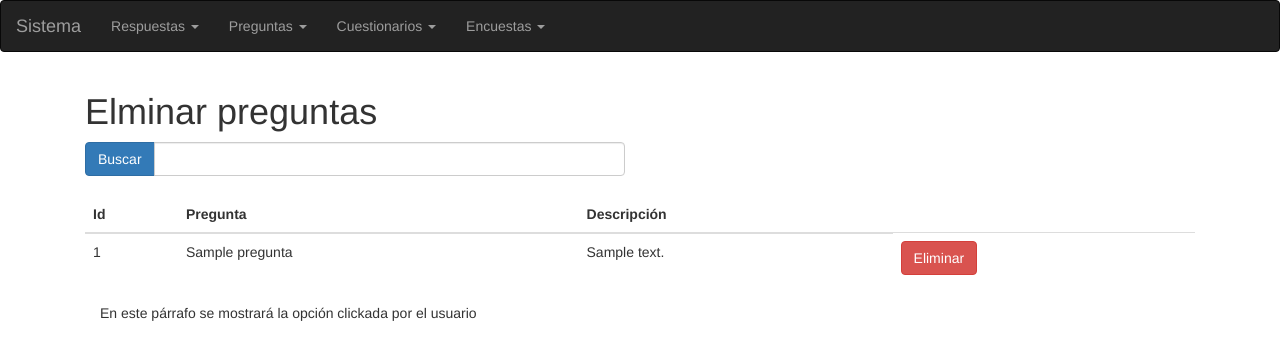
After one commit to elxris/uam-se-project, a CodeIgniter app: page /uam-se-project/pregunta/verPreguntas in a window 1280 px wide. The commit adds this page. Shown: the top 360 px of the page. Run offline with CodeIgniter, Linux system fonts and the light colour scheme; tables that the repository leaves empty hold one stand-in row (values such as "Sample post").

Commit message:
Avance S3
Desplegar resultados y preparando eliminar.

```diff
--- a/application/controllers/pregunta.php
+++ b/application/controllers/pregunta.php
@@ -26,5 +26,18 @@ class Pregunta extends CI_Controller {
 		$this->load->view('pregunta/AgregarPregunta');
                 $this->load->view('footer');
 	}
+	public function verPreguntas(){
+		$data['preguntas'] = $this->modelo_pregunta->obtenerPreguntas();
+        $this->load->view('headers');
+        $this->load->view('navbar');
+		$this->load->view('pregunta/eliminarPregunta',$data);
+        $this->load->view('footer');
+	}
+	public function eliminar(){
+        $this->load->view('headers');
+        $this->load->view('navbar');
+		$this->load->view('pregunta/eliminarPregunta');
+        $this->load->view('footer');
+	}
 
 }
--- a/application/models/modelo_pregunta.php
+++ b/application/models/modelo_pregunta.php
@@ -8,6 +8,12 @@ class Modelo_pregunta extends CI_Model {
 	function crearPregunta($data){
 		$this->db->insert('pregunta',array('nombreCortoPregunta' => $data['Nombre'], 'descripcionPregunta' => $data['Descripcion']));
 	}
+
+	function obtenerPreguntas(){
+		$query = $this->db->get('pregunta');
+		if($query -> num_rows() > 0) return $query;
+		else return false;
+	}
 }
 
 ?>
--- a/application/views/navbar.php
+++ b/application/views/navbar.php
@@ -15,7 +15,7 @@
         <ul class="dropdown-menu">
           <li><a href="pregunta">Agregar Preguntas</a></li>
           <li><a href="#">Modificar Preguntas</a></li>
-          <li><a href="#">Eliminar Preguntas</a></li>
+          <li><a href="http://localhost/uam-se-project/pregunta/verPreguntas">Eliminar Preguntas</a></li>
         </ul>
       </li>
       <li class="dropdown"><a class="dropdown-toggle" data-toggle="dropdown" href="#">Cuestionarios <span class="caret"></span></a>
--- /dev/null
+++ b/application/views/pregunta/eliminarPregunta.php
@@ -0,0 +1,77 @@
+<script>
+function alerta()
+    {
+    var mensaje;
+    var opcion = confirm("¿Estás seguro que deseas eliminar la pregunta?");
+    if (opcion == true) {
+        mensaje = true;
+	} else {
+	    mensaje = false;
+	}
+	document.getElementById("ejemplo").innerHTML = mensaje;
+}
+
+<?php
+    $botonGuardar = array(
+            'value' => 'Registrar',
+            'name' => '' ,
+            'class' => 'btn btn-primary'
+    );
+
+    $elimina = array(
+            'value' => 'Eliminar',
+            'name' => 'elimina',
+            'class' => 'btn btn-danger',
+            'onclick' => 'alerta()'
+    );
+
+?>
+</script>
+
+<title>Eliminar preguntas</title>
+	<div class="container">
+        <div class="col-md-12" >
+            <h1>Elminar preguntas</h1>
+            <div class="row">
+                <div class="col-lg-6">
+                    <div class="input-group">
+                        <span class="input-group-btn">
+                            <button class="btn btn-primary" type="button">Buscar</button>
+                        </span>
+                        <input type="text" class="form-control">
+                    </div>
+                </div>
+            </div>
+            <br>
+            <table class="table">
+                <thead>
+                     <tr>
+                        <th scope="col">Id</th>
+                        <th scope="col">Pregunta</th>
+                        <th scope="col">Descripción</th>
+                    </tr>
+                </thead>
+                <tbody>
+                <?= form_open("pregunta/eliminar") ?>
+                <?php
+	                if($preguntas){
+	                    foreach ($preguntas->result() as $pregunta) { ?>
+                    <tr>
+                        <td><?php echo $pregunta->idPregunta; ?></td>
+                        <td><?php echo $pregunta->nombreCortoPregunta; ?></td>
+                        <td><?php echo $pregunta->descripcionPregunta; ?></td>
+                        <td><?= form_submit($elimina)?></td>
+                    </tr>
+                    <?php }
+	                    }else{
+		                    echo "<p>No existe el elemento</p>";
+	                }
+	            ?>
+                <?= form_close() ?>
+                </tbody>
+            </table>
+            <div class="col-xs-6 offset-6">
+                <p id="ejemplo">En este párrafo se mostrará la opción clickada por el usuario</p>
+            </div>
+        </div>
+    </div>
```
